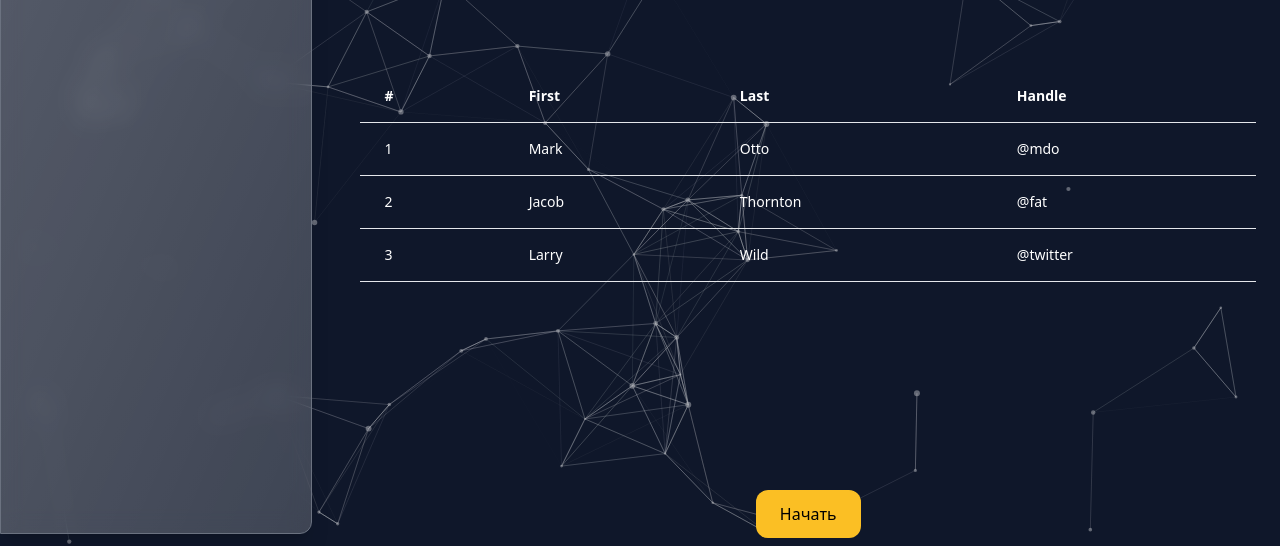
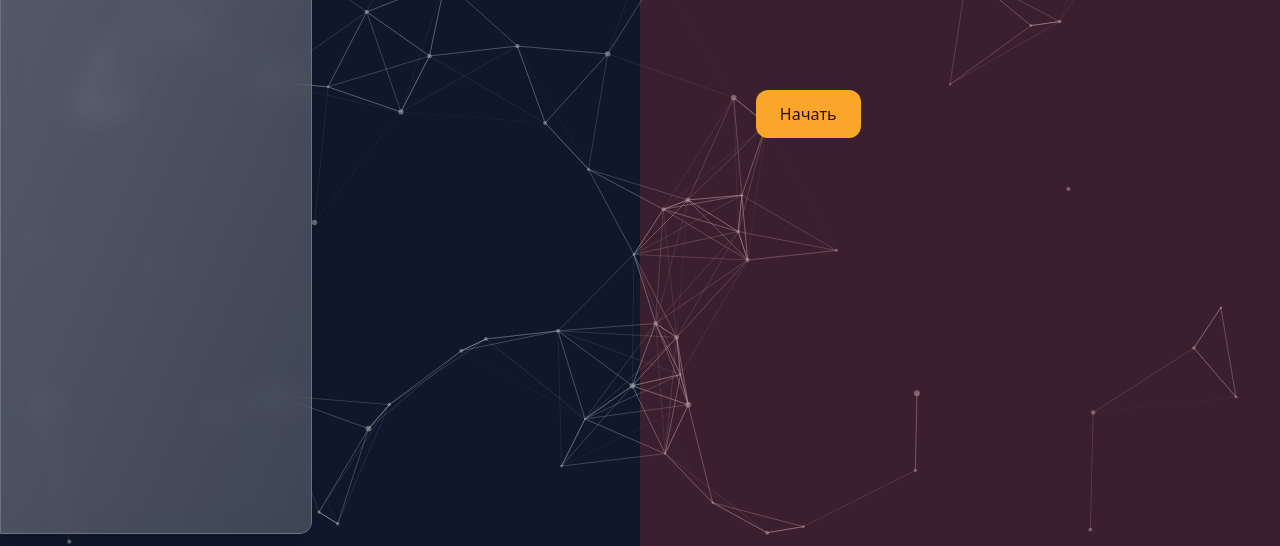
Before and after one commit to CAPVOK/NotNull, a React (Create React App) app: page /test1 in a window 1280 px wide. Shown: the part 242-788 px from the top of the page. Built offline with nearby package versions, Linux system fonts and the light colour scheme.

Commit message:
new monetka for Vova

```diff
--- a/src/pages/test1/index.jsx
+++ b/src/pages/test1/index.jsx
@@ -27,10 +27,10 @@ export const Test1 = () => {
                     <AnimatedText />
                     <AnimatedFade/>
                     {/* <img className="animate-spin-slow mx-auto" src={logo} alt="logo" /> */}
-                    <div className="flex flex-col w-full h-96">
-                        {/* <Bitcoin/> */}
+                    <div className="absolute top-0 bottom-0 h-full right-0 w-1/2 bg-red-500/20">
+                        <Bitcoin/>
 
-                        <table class="min-w-full text-left text-sm font-light">
+                        {/* <table class="min-w-full text-left text-sm font-light">
                             <thead class="border-b font-medium dark:border-neutral-500">
                                 <tr>
                                 <th scope="col" class="px-6 py-4">#</th>
@@ -62,7 +62,7 @@ export const Test1 = () => {
                                 <td class="whitespace-nowrap px-6 py-4">@twitter</td>
                                 </tr>
                             </tbody>
-                            </table>
+                            </table> */}
                     </div>
 
                     <button  className="w-full mt-5 flex flex-row justify-center">
```
